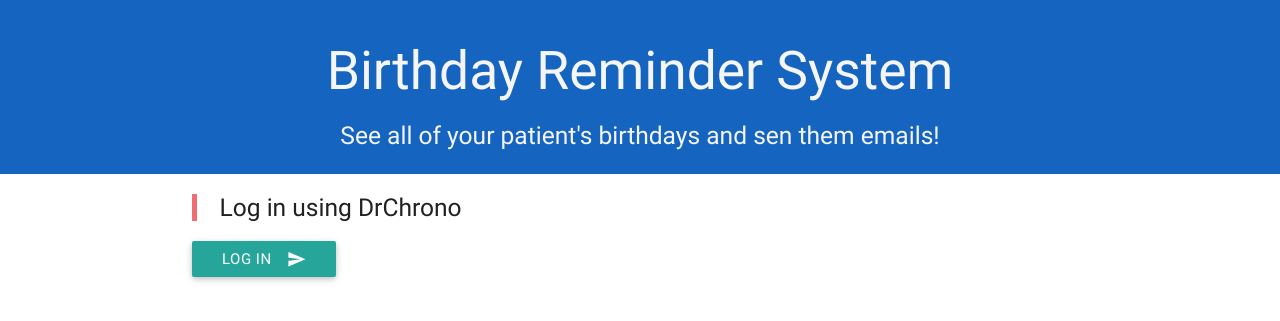
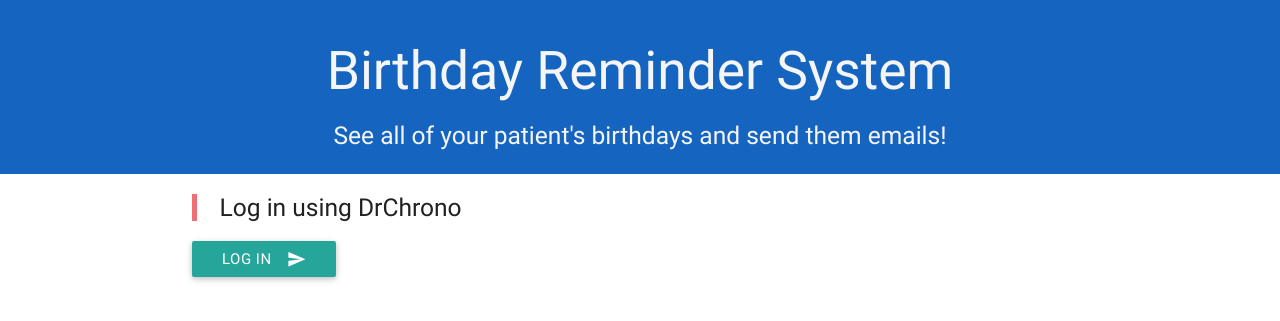
Before and after one commit to ktsao565/bdayreminder, a Django app: template mysite/bdayremind/templates/bdayremind/index.html in a window 1280 px wide. Shown: the top 321 px of the page. Run offline with Django 3.2, Linux system fonts and the light colour scheme; the template is opened without the code that fills it, so the values that code supplies are empty; some libraries are stand-ins or nearby versions.

Commit message:
Fix typo in login page

```diff
--- a/mysite/bdayremind/templates/bdayremind/index.html
+++ b/mysite/bdayremind/templates/bdayremind/index.html
@@ -12,7 +12,7 @@
 <div class="section blue darken-3">
     <div class="container">
         <h2 class="header center grey-text text-lighten-4">Birthday Reminder System</h2>
-        <h5 class="header center grey-text text-lighten-4">See all of your patient's birthdays and sen them emails!</h5>
+        <h5 class="header center grey-text text-lighten-4">See all of your patient's birthdays and send them emails!</h5>
     </div>
 </div>
 <div class="container">
```
